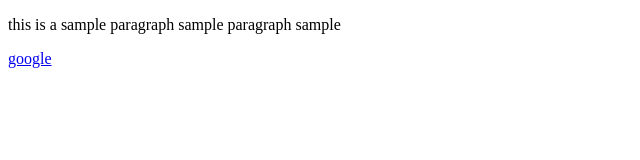
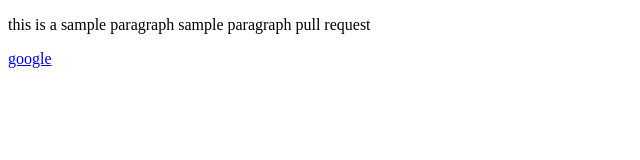
Before and after one commit to mahnoorcodedev/html-learning, a plain HTML site: page index5.html in a window 1280 px wide. Shown: the full height of the page, 0-640 px from the left. Drawn offline with Linux system fonts and the light colour scheme.

Commit message:
add pull request

```diff
--- a/index5.html
+++ b/index5.html
@@ -6,7 +6,7 @@
     <title>Document</title>
 </head>
 <body>
-    <p> this is a sample paragraph sample paragraph sample</p>
+    <p> this is a sample paragraph sample paragraph pull request</p>
     <a href="https://www.google.com/">google</a>
 </body>
 </html>
```
